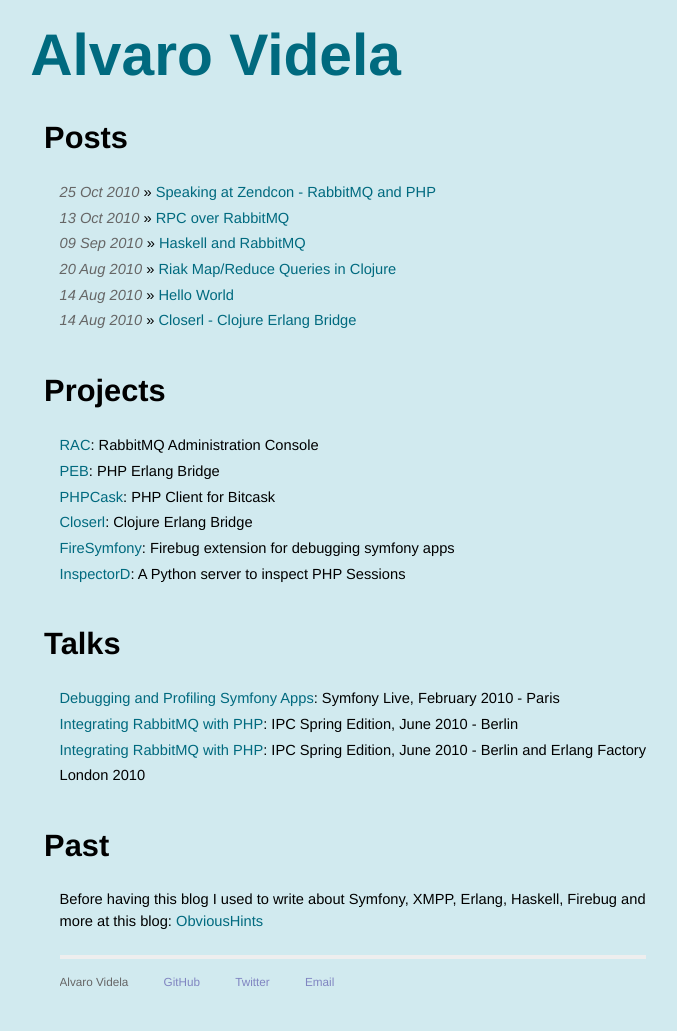
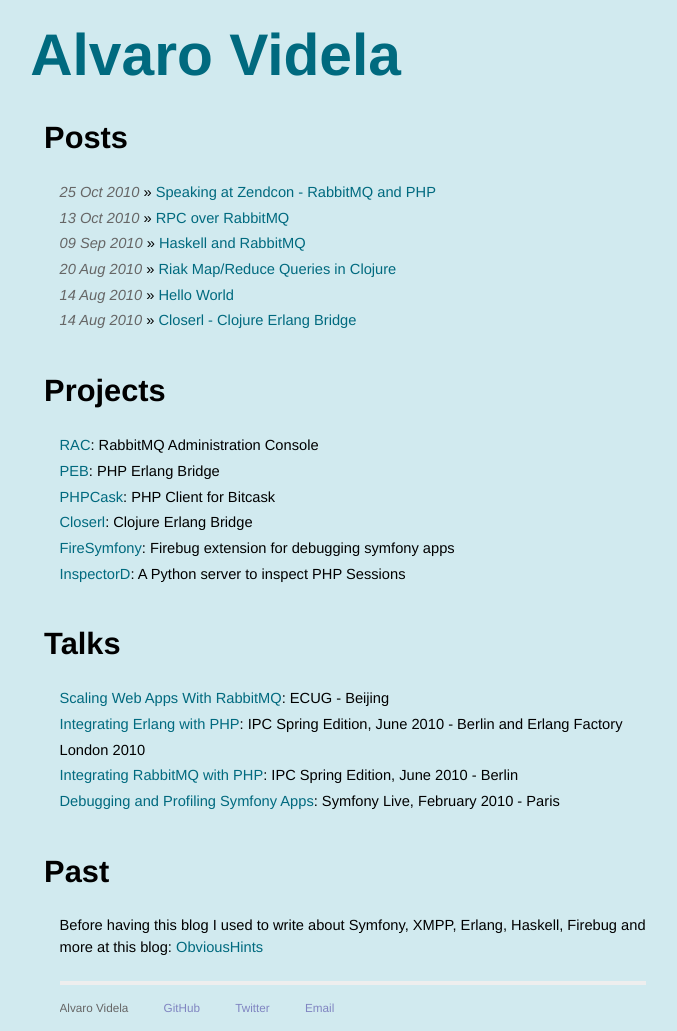
Before and after one commit to videlalvaro/videlalvaro.github.io, a Jekyll site: the page built from index.html, in a window 1280 px wide. Shown: the whole page, without its empty margins (287-964 px from the left). Built offline with Jekyll 4.4.1, drawn with Linux system fonts in a browser that asks for light colours; before the commit the page ends 1005 px from its top, so only the background shows below that.

Commit message:
adds new talks

```diff
--- a/index.html
+++ b/index.html
@@ -23,9 +23,10 @@
 
   <h1>Talks</h1>
   <ul class="posts">
+    <li><a href="http://www.slideshare.net/old_sound/scaling-webappswithrabbitmq">Scaling Web Apps With RabbitMQ</a>: ECUG - Beijing</li>
+    <li><a href="http://www.slideshare.net/old_sound/integrating-erlang-with-php">Integrating Erlang with PHP</a>: IPC Spring Edition, June 2010 - Berlin and Erlang Factory London 2010</li>
+    <li><a href="http://www.slideshare.net/old_sound/integrating-rabbitmq-with-php">Integrating RabbitMQ with PHP</a>: IPC Spring Edition, June 2010 - Berlin</li>
     <li><a href="http://www.slideshare.net/old_sound/debugging-and-profiling-symfony-apps">Debugging and Profiling Symfony Apps</a>: Symfony Live, February 2010 - Paris</li>
-    <li><a href="http://www.slideshare.net/old_sound/integrating-rabbitmq-with-php">Integrating RabbitMQ with PHP</a>: IPC Spring Edition, June 2010 - Berlin</li>
-    <li><a href="http://www.slideshare.net/old_sound/integrating-erlang-with-php">Integrating RabbitMQ with PHP</a>: IPC Spring Edition, June 2010 - Berlin and Erlang Factory London 2010</li>
   </ul>
   <h1>Past</h1>
   <p>
```
